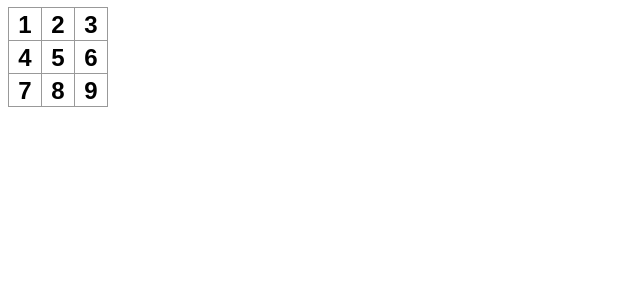
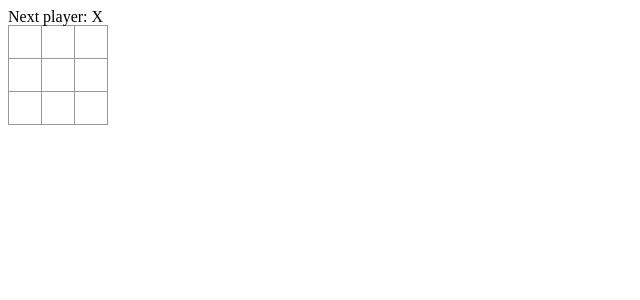
Before and after one commit to sohwakhaeng-fe/tic-tac-toe, a React (Create React App) app: page / in a window 1280 px wide. Shown: the top 300 px of the page, without its empty margins (0-640 px from the left). Built offline with nearby package versions, Linux system fonts and the light colour scheme.

Commit message:
틱택토 게임 필수 구현 사항 완료

```diff
--- a/src/App.js
+++ b/src/App.js
@@ -1,33 +1,77 @@
-function Square({ value }) {
-  function hanleClick() {
-    console.log('clicked');
-  }
+import { useState } from 'react';
 
+function Square({ value, onSquareClick }) {
   return (
-    <button className='square' onClick={hanleClick}>
+    <button className='square' onClick={onSquareClick}>
       {value}
     </button>
   );
 }
 
 export default function Board() {
+  const [xIsNext, setXIsNext] = useState(true);
+  const [squares, setSquares] = useState(Array(9).fill(null));
+
+  function handleClick(i) {
+    if (calculateWinner(squares) || squares[i]) {
+      return;
+    }
+    const nextSquares = squares.slice();
+    if (xIsNext) {
+      nextSquares[i] = 'X';
+    } else {
+      nextSquares[i] = 'O';
+    }
+    setSquares(nextSquares);
+    setXIsNext(!xIsNext);
+  }
+
+  const winner = calculateWinner(squares);
+  let status;
+  if (winner) {
+    status = 'Winner: ' + winner;
+  } else {
+    status = 'Next player: ' + (xIsNext ? 'X' : 'O');
+  }
+
   return (
     <>
+      <div className='status'>{status}</div>
       <div className='board-row'>
-        <Square value='1' />
-        <Square value='2' />
-        <Square value='3' />
+        <Square value={squares[0]} onSquareClick={() => handleClick(0)} />
+        <Square value={squares[1]} onSquareClick={() => handleClick(1)} />
+        <Square value={squares[2]} onSquareClick={() => handleClick(2)} />
       </div>
       <div className='board-row'>
-        <Square value='4' />
-        <Square value='5' />
-        <Square value='6' />
+        <Square value={squares[3]} onSquareClick={() => handleClick(3)} />
+        <Square value={squares[4]} onSquareClick={() => handleClick(4)} />
+        <Square value={squares[5]} onSquareClick={() => handleClick(5)} />
       </div>
       <div className='board-row'>
-        <Square value='7' />
-        <Square value='8' />
-        <Square value='9' />
+        <Square value={squares[6]} onSquareClick={() => handleClick(6)} />
+        <Square value={squares[7]} onSquareClick={() => handleClick(7)} />
+        <Square value={squares[8]} onSquareClick={() => handleClick(8)} />
       </div>
     </>
   );
 }
+
+function calculateWinner(squares) {
+  const lines = [
+    [0, 1, 2],
+    [3, 4, 5],
+    [6, 7, 8],
+    [0, 3, 6],
+    [1, 4, 7],
+    [2, 5, 8],
+    [0, 4, 8],
+    [2, 4, 6],
+  ];
+  for (let i = 0; i < lines.length; i++) {
+    const [a, b, c] = lines[i];
+    if (squares[a] && squares[a] === squares[b] && squares[a] === squares[c]) {
+      return squares[a];
+    }
+  }
+  return null;
+}
```
